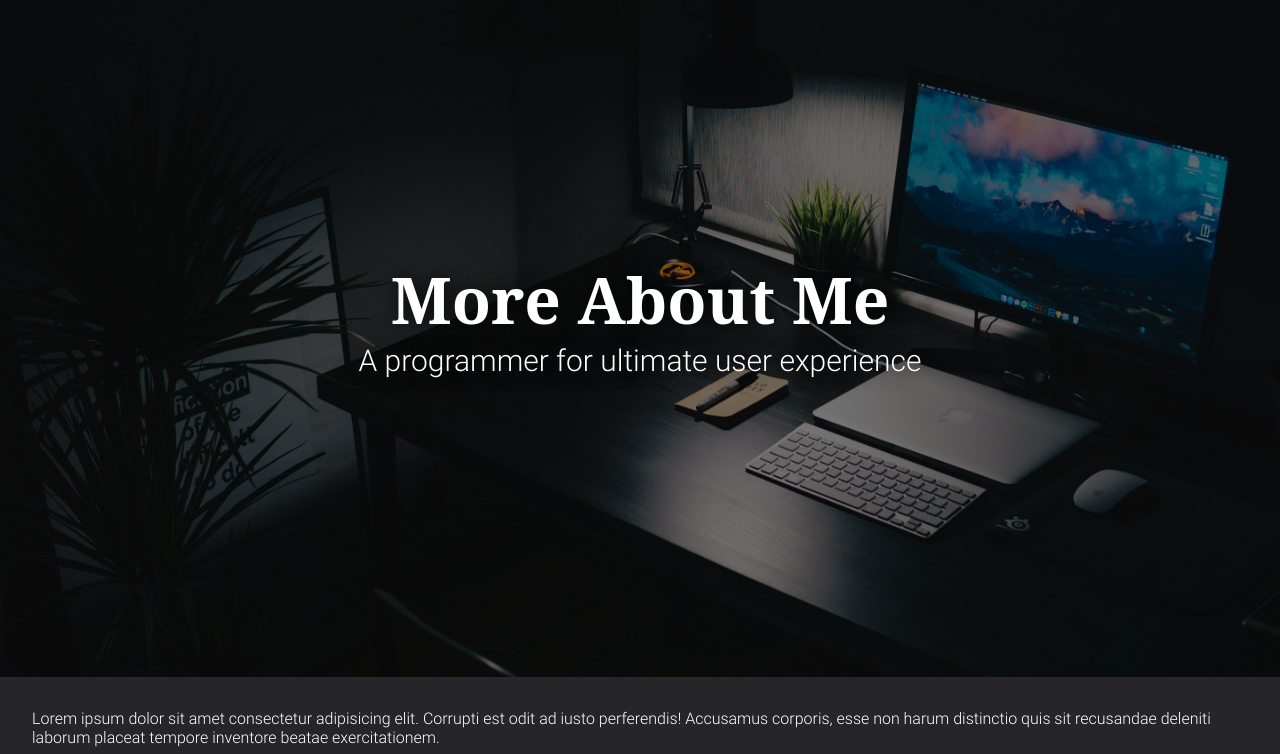
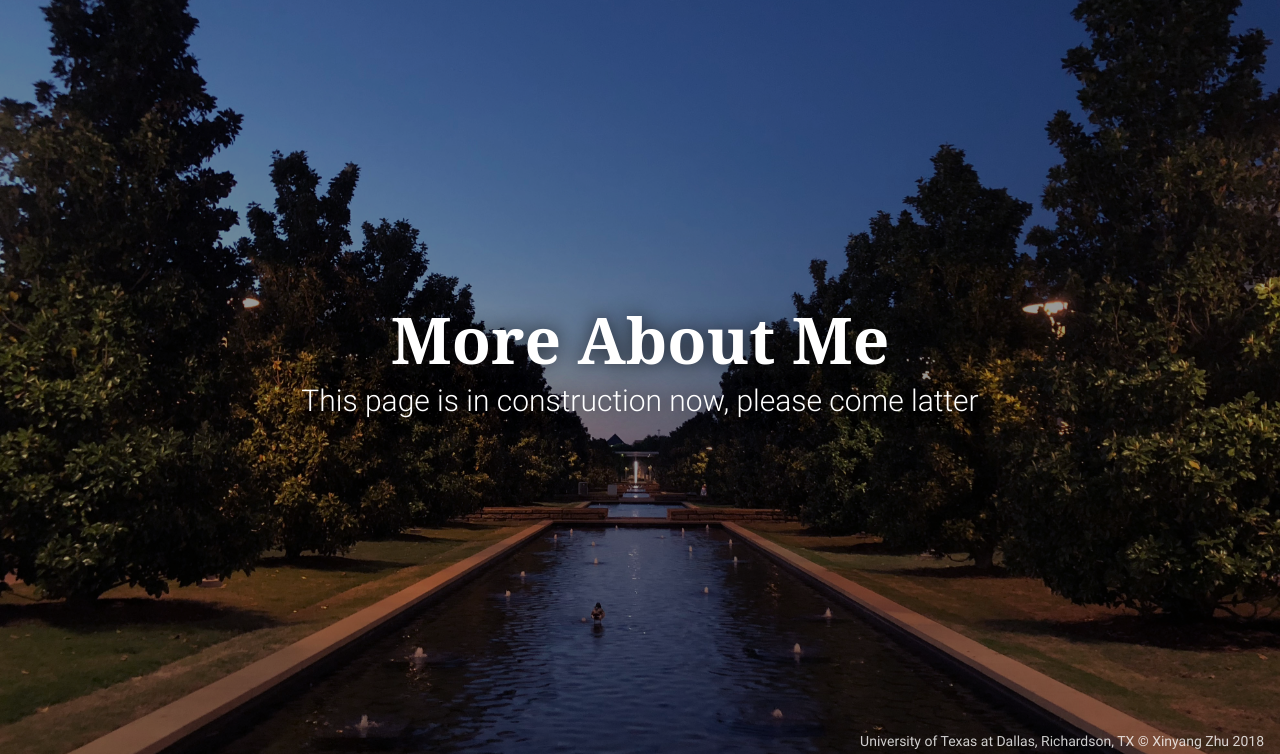
Before and after one commit to eysure/xuzhu.me, a Gatsby site: page /about in a window 1280 px wide. Shown: the part 43-797 px from the top of the page. Built offline with nearby package versions, Linux system fonts and the light colour scheme; Gatsby itself is replaced by a stand-in of ours; a web font is replaced by a local one.

Commit message:
Add some carousels

```diff
--- a/package.json
+++ b/package.json
@@ -3,7 +3,7 @@
     "private": true,
     "description": "Personal website of Xinyang Zhu",
     "version": "0.1.0",
-    "author": "Kyle Mathews <mathews.kyle@gmail.com>",
+    "author": "Xinyang Zhu <xinyangzhu@hotmail.com>",
     "dependencies": {
         "@material-ui/core": "^3.9.2",
         "braces": "^2.3.2",
--- a/src/components/image.js
+++ b/src/components/image.js
@@ -40,7 +40,21 @@
                 }
             }
         }
+        project_carousel: file(relativePath: { eq: "project.jpg" }) {
+            childImageSharp {
+                fluid(maxHeight: 2160) {
+                    ...GatsbyImageSharpFluid
+                }
+            }
+        }
         resume_carousel: file(relativePath: { eq: "helloquence-51716-unsplash.jpg" }) {
+            childImageSharp {
+                fluid(maxHeight: 2160) {
+                    ...GatsbyImageSharpFluid
+                }
+            }
+        }
+        about_carousel: file(relativePath: { eq: "utd.jpg" }) {
             childImageSharp {
                 fluid(maxHeight: 2160) {
                     ...GatsbyImageSharpFluid
--- a/src/components/layout.css
+++ b/src/components/layout.css
@@ -236,7 +236,7 @@
 }
 div.carousel-image::after {
     content: "";
-    background-color: rgba(0, 0, 0, 0.5);
+    background-color: rgba(0, 0, 0, 0.4);
     position: absolute;
     top: 0;
     left: 0;
--- a/src/pages/about.js
+++ b/src/pages/about.js
@@ -2,18 +2,21 @@
 
 import Layout from "../components/layout";
 import SEO from "../components/seo";
-import Image from "../components/image";
+import Carousel from "../components/carousel";
 
 const AboutPage = () => (
     <Layout>
         <SEO title="Life" keywords={[`gatsby`, `application`, `react`]} />
-        <div className="carousel">
-            <Image className="carousel-image" />
-            <div className="carousel-title">
-                <h1>More About Me</h1>
-                <h2>A programmer for ultimate user experience</h2>
-            </div>
-        </div>
+        <Carousel
+            imgKey="about_carousel"
+            title={
+                <>
+                    <h1>More About Me</h1>
+                    <h2>This page is in construction now, please come latter</h2>
+                </>
+            }
+            cite="University of Texas at Dallas, Richardson, TX © Xinyang Zhu 2018"
+        />
     </Layout>
 );
 
--- a/src/pages/resume.js
+++ b/src/pages/resume.js
@@ -11,7 +11,7 @@
     render() {
         return (
             <Layout>
-                <SEO title="Life" keywords={[`gatsby`, `application`, `react`]} />
+                <SEO title="Resume" keywords={[`gatsby`, `application`, `react`]} />
                 <Carousel
                     imgKey="resume_carousel"
                     title={
```
Also changed, not shown: src/pages/projects.js (+12 -2 lines), src/images/utd.jpg (added), 1 other file.
